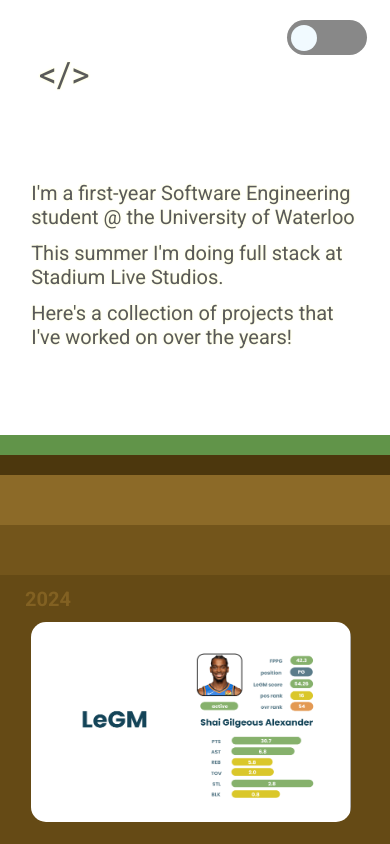
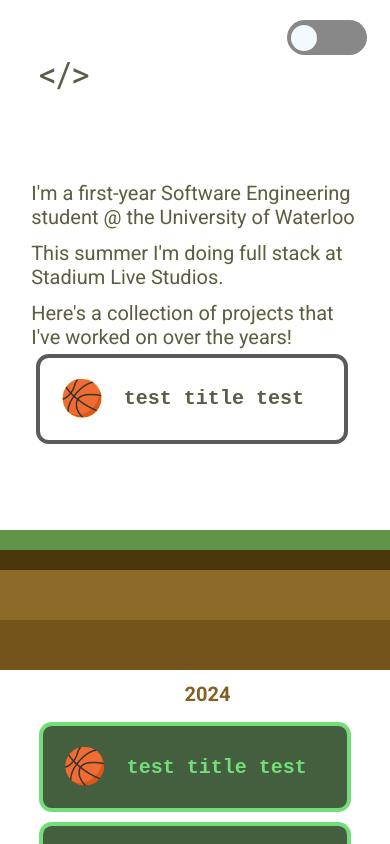
Before and after one commit to steventanyang/stevenyang, a React (Create React App) app: page /projects in a window 390 px wide. Built offline with nearby package versions, Linux system fonts and the light colour scheme.

Commit message:
finished box layout

```diff
--- a/src/components/ProjectContainer.js
+++ b/src/components/ProjectContainer.js
@@ -1,12 +1,17 @@
 import styled from "styled-components";
 import { useContext, useState, useEffect } from "react";
 import { DarkContext } from "../contexts/DarkContext";
-import pokemon from "../images/pokemon.png";
 
 const Container = styled.div`
   width: ${(props) => (props.phone ? props.width * 0.8 : props.width * 0.4)}px;
   height: ${(props) =>
-    props.expanded ? (props.phone ? 450 : 600) : props.phone ? 100 : 100}px;
+    props.expanded
+      ? props.phone
+        ? props.height * 0.8
+        : props.height * 0.7
+      : props.phone
+      ? 90
+      : 100}px;
   background-color: ${(props) => props.background};
   border-radius: ${(props) => props.height * 0.015}px;
   border: 4px solid ${(props) => props.border};
@@ -15,6 +20,7 @@ const Container = styled.div`
   align-items: center;
   justify-content: flex-start;
   display: flex;
+  margin: 5px;
 `;
 
 const TitleContainer = styled.div`
@@ -26,7 +32,7 @@ const TitleContainer = styled.div`
 `;
 
 const EmojiContainer = styled.div`
-  font-size: 3rem;
+  font-size: 35px;
   padding: 20px;
 `;
 
@@ -70,7 +76,34 @@ const Text = styled.p`
   color: ${(props) => props.color};
 `;
 
-const ProjectContainer = ({ title, emoji, description }) => {
+const LinkContainer = styled.div`
+  width: 80%;
+  text-align: center;
+  opacity: ${(props) => (props.fadeIn ? 1 : 0)};
+  transition: opacity 0.9s ease;
+  padding: 20px;
+`;
+
+const Links = styled.a`
+  font-size: 1.2rem;
+  font-weight: 900;
+  color: ${(props) => props.color};
+  text-decoration: underline;
+
+  &:hover {
+    opacity: 0.8;
+  }
+`;
+
+const ProjectContainer = ({
+  background,
+  border,
+  title,
+  emoji,
+  image,
+  description,
+  more,
+}) => {
   const { theme, setTheme } = useContext(DarkContext);
   const [windowSize, setWindowSize] = useState({
     width: window.innerWidth,
@@ -113,26 +146,41 @@ const ProjectContainer = ({ title, emoji, description }) => {
         phone={isPhone}
         width={windowSize.width}
         height={windowSize.height}
-        background={"#445F3E"}
-        border={"#73dd79"}
+        background={background}
+        border={border}
         expanded={expanded}
         onClick={handleExpand}
       >
         <TitleContainer>
           <EmojiContainer>{emoji}</EmojiContainer>
-          <Title color={"#73dd79"}>{title}</Title>
+          <Title color={border}>{title}</Title>
         </TitleContainer>
 
         {expanded && (
           <ImageContainer>
-            <Image src={pokemon} width={windowSize.width} fadeIn={fadeIn} />
+            <Image src={image} width={windowSize.width} fadeIn={fadeIn} />
           </ImageContainer>
         )}
 
         {expanded && (
-          <TextContainer color={"#73dd79"} fadeIn={fadeIn}>
-            <Text color={"#73dd79"}>{description}</Text>
+          <TextContainer fadeIn={fadeIn}>
+            <Text color={border}>{description}</Text>
           </TextContainer>
+        )}
+
+        {expanded && (
+          <LinkContainer fadeIn={fadeIn}>
+            {more && (
+              <Links
+                color={border}
+                href={more}
+                target="_blank"
+                rel="noopener noreferrer"
+              >
+                See More
+              </Links>
+            )}
+          </LinkContainer>
         )}
       </Container>
     </>
--- a/src/components/Projects.js
+++ b/src/components/Projects.js
@@ -30,6 +30,20 @@ const Title = styled.div`
   font-weight: 400;
   margin-left: 10%;
   text-shadow: 0 0 1px #feffdd, 0 0 2px #feffdd, 0 0 3px #feffdd;
+`;
+
+const DirtContainer = styled.div`
+  display: flex;
+  flex-direction: column;
+  justify-content: center;
+  align-items: center;
+`;
+
+const Container = styled.div`
+  display: flex;
+  flex-direction: ${(props) => props.phone ? "column" : "row"};
+  justify-content: center;
+  align-items: center;
 `;
 
 function GreyBox(props) {
@@ -93,7 +107,11 @@ function GreyBox(props) {
 
 const Projects = () => {
   const { theme, setTheme, isToggled, setIsToggled } = useContext(DarkContext);
-
+  const [windowSize, setWindowSize] = useState({
+    width: window.innerWidth,
+    height: window.innerHeight,
+  });
+  const isPhone = windowSize.width < 1000;
   const [selectedImage, setSelectedImage] = useState({});
 
   const handleClick = (imageId) => {
@@ -144,7 +162,7 @@ const Projects = () => {
           <ul className="description-text">
             Here's a collection of projects that I've worked on over the years!
           </ul>
-          {/* <ProjectContainer emoji={"🏀"} title={"test title test"} /> */}
+          <ProjectContainer emoji={"🏀"} title={"test title test"} />
         </div>
       </div>
 
@@ -166,10 +184,7 @@ const Projects = () => {
       ></div>
 
       {/* 2024 */}
-      <div
-        className="subsoil"
-        style={{ backgroundColor: theme === "light" ? "#654A15" : "#3D4334" }}
-      >
+      <DirtContainer>
         <h2
           className="yeartitle"
           style={{ color: theme === "light" ? "#826122" : "#576151" }}
@@ -177,73 +192,31 @@ const Projects = () => {
           2024
         </h2>
 
-        <div className="projects-container">
-          <div className="image-container" onClick={() => handleClick("legm")}>
-            {selectedImage["legm"] ? (
-              <GreyBox
-                title="LeGM Fantasy Manager"
-                description="I got tired of losing in my fantasy league. LeGM is an all-in-one fantasy manager so I can start winning again."
-                tool1="React"
-                tool2="MySQL"
-                tool3="Selenium"
-                demo="true"
-              />
-            ) : (
-              <img
-                className="project-box"
-                src={legm}
-                style={{ marginLeft: "none" }}
-                alt="none"
-              />
-            )}
-            {/* <ProjectContainer
-              emoji={"🏀"}
-              title={"test title test"}
-              description={"We won 2nd place at 2024 Milwaukee Bucks Data analytics hackathon. Our project used ML to optimize ticket pricing. It was a lot of fun & had a great time"}
-            /> */}
-          </div>
-          <div className="image-container" onClick={() => handleClick("bucks")}>
-            {selectedImage["bucks"] ? (
-              <GreyBox
-                title="Bucks Hackathon"
-                description="We won 2nd place at 2024 Milwaukee Bucks Data analytics hackathon. Our project used ML to optimize ticket pricing. It was a lot of fun & had a great time"
-                tool1="Python"
-                tool2="PyTorch"
-                tool3="Pandas"
-                demo="true"
-              />
-            ) : (
-              <img
-                className="project-box"
-                src={bucks}
-                style={{ marginLeft: "none" }}
-                alt="none"
-              />
-            )}
-          </div>
-          <div
-            className="image-container"
-            onClick={() => handleClick("ufcrax")}
-            style={{ marginRight: "50px" }}
-          >
-            {selectedImage["ufcrax"] ? (
-              <GreyBox
-                title="UFC Rax"
-                description="Gives users on real app investment suggestions for in-game currency. Has 700+ active users in the first two weeks of launch. --> realrax.com"
-                tool1="Python"
-                tool2="Streamlit"
-                tool3="PostgreSQL"
-              />
-            ) : (
-              <img className="project-box" src={ufcrax} alt="none" />
-            )}
-          </div>
-          <div
-            className="image-container"
-            onClick={() => handleClick("ufcrax")}
-          ></div>
-        </div>
-      </div>
+        <Container phone={isPhone}>
+          <ProjectContainer
+            background={"#445F3E"}
+            border={"#73dd79"}
+            emoji={"🏀"}
+            title={"test title test"}
+            image={legm}
+            description={
+              "We won 2nd place at 2024 Milwaukee Bucks Data analytics hackathon. Our project used ML to optimize ticket pricing. It was a lot of fun & had a great time"
+            }
+            more={"https://www.stadiumverse.com/"}
+          />
+          <ProjectContainer
+            background={"#445F3E"}
+            border={"#73dd79"}
+            emoji={"🏀"}
+            title={"test title test"}
+            image={legm}
+            description={
+              "We won 2nd place at 2024 Milwaukee Bucks Data analytics hackathon. Our project used ML to optimize ticket pricing. It was a lot of fun & had a great time"
+            }
+            more={"https://www.stadiumverse.com/"}
+          />
+        </Container>
+      </DirtContainer>
 
       {/* 2023 */}
       <div
--- a/src/static/Projects.css
+++ b/src/static/Projects.css
@@ -68,7 +68,7 @@
         font-size: 10px;
     }
     .description {
-        font-size: 1rem;
+        font-size: 2rem;
     }
     .description-container {
         margin-top: 22%;
```
Also changed, not shown: 1 other file (tests, documents, lock files or other folders).
